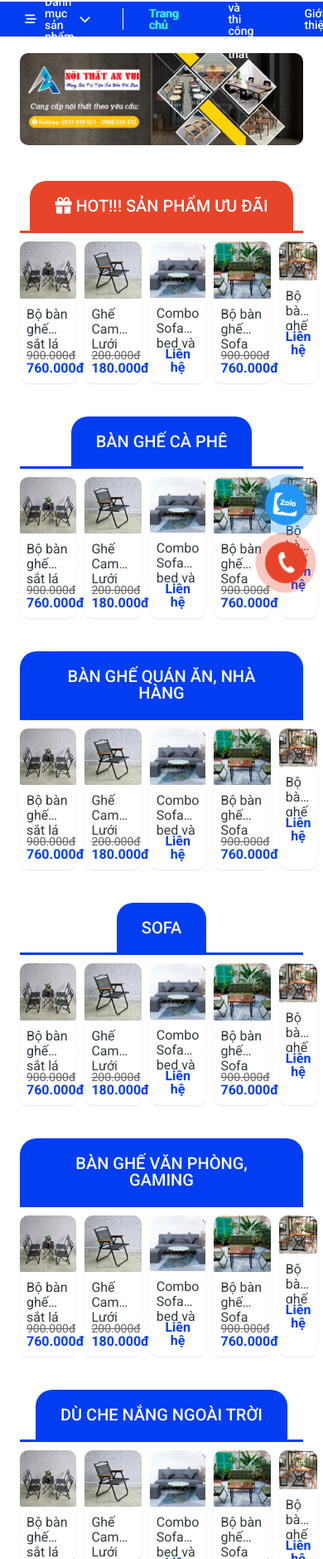
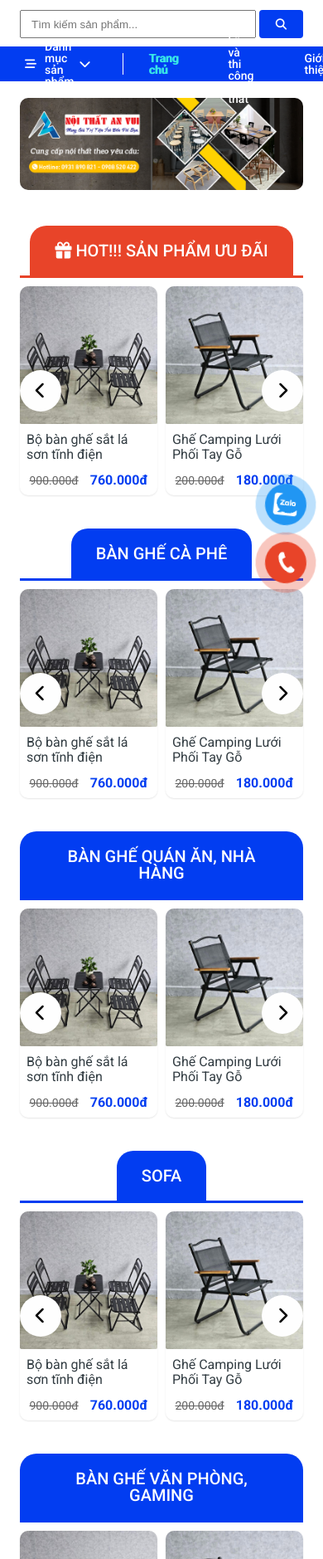
Before and after one commit to annguyen2k3/NoiThatAnVui, a plain HTML site: page index.html in a window 390 px wide. Shown: the part 121-2000 px from the top of the page at 83% size. Drawn offline with Linux system fonts and the light colour scheme.

Commit message:
reponsive mobile

```diff
--- a/assets/css/main.css
+++ b/assets/css/main.css
@@ -267,10 +267,6 @@ a {
     width: 20%;
     box-shadow: 0 1px 2px 0 rgba(0, 0, 0, 0.1);
     border-radius: 10px;
-}
-
-.product-item-wrap:nth-child(n + 6) {
-    display: none;
 }
 
 .product-item-wrap:not(:first-child) {
--- a/assets/css/reponsive.css
+++ b/assets/css/reponsive.css
@@ -1,9 +1,15 @@
 /* PC */
 @media screen and (min-width: 1024px) {
+    .product-item-wrap:nth-child(n + 6) {
+        display: none;
+    }
 }
 
 /* Tablet & Mobile */
 @media screen and (max-width: 1023px) {
+    .gro-product .directional {
+        display: block;
+    }
 }
 
 /* Table */
@@ -15,8 +21,45 @@
     .nav-item {
         padding: 0px 10px;
     }
+
+    .product-item-wrap {
+        width: 25%;
+    }
+
+    .product-item-wrap:nth-child(n + 5) {
+        display: none;
+    }
 }
 
 /* Mobile */
 @media screen and (max-width: 739px) {
+    .header-top {
+        flex-wrap: wrap;
+    }
+
+    .header-search {
+        order: 3;
+        flex: 1 100%;
+        margin: 20px 0 0 0;
+    }
+
+    .navbar-sticky {
+        top: -1px;
+    }
+
+    .product-item-wrap {
+        width: 50%;
+    }
+
+    .product-item-wrap:nth-child(n + 3) {
+        display: none;
+    }
+
+    .footer-wrap {
+        display: block;
+    }
+
+    .footer-col {
+        width: 100%;
+    }
 }
--- a/index.html
+++ b/index.html
@@ -140,7 +140,7 @@
                     </h3>
                     <div class="container">
                         <!-- Product 1 -->
-                        <div class="product-item-wrap show">
+                        <div class="product-item-wrap">
                             <a href="#" class="product-item">
                                 <div class="product-img-wrap">
                                     <div class="product-img"
@@ -158,7 +158,7 @@
                             </a>
                         </div>
                         <!-- Product 2 -->
-                        <div class="product-item-wrap show">
+                        <div class="product-item-wrap">
                             <a href="#" class="product-item">
                                 <div class="product-img-wrap">
                                     <div class="product-img"
@@ -176,7 +176,7 @@
                             </a>
                         </div>
                         <!-- Product 3 -->
-                        <div class="product-item-wrap show">
+                        <div class="product-item-wrap">
                             <a href="#" class="product-item">
                                 <div class="product-img-wrap">
                                     <div class="product-img"
@@ -194,7 +194,7 @@
                             </a>
                         </div>
                         <!-- Product 4 -->
-                        <div class="product-item-wrap show">
+                        <div class="product-item-wrap">
                             <a href="#" class="product-item">
                                 <div class="product-img-wrap">
                                     <div class="product-img"
@@ -212,7 +212,7 @@
                             </a>
                         </div>
                         <!-- Product 5 -->
-                        <div class="product-item-wrap show">
+                        <div class="product-item-wrap">
                             <a href="#" class="product-item">
                                 <div class="product-img-wrap">
                                     <div class="product-img"
@@ -288,7 +288,7 @@
                     </h3>
                     <div class="container">
                         <!-- Product 1 -->
-                        <div class="product-item-wrap show">
+                        <div class="product-item-wrap">
                             <a href="#" class="product-item">
                                 <div class="product-img-wrap">
                                     <div class="product-img"
@@ -306,7 +306,7 @@
                             </a>
                         </div>
                         <!-- Product 2 -->
-                        <div class="product-item-wrap show">
+                        <div class="product-item-wrap">
                             <a href="#" class="product-item">
                                 <div class="product-img-wrap">
                                     <div class="product-img"
@@ -324,7 +324,7 @@
                             </a>
                         </div>
                         <!-- Product 3 -->
-                        <div class="product-item-wrap show">
+                        <div class="product-item-wrap">
                             <a href="#" class="product-item">
                                 <div class="product-img-wrap">
                                     <div class="product-img"
@@ -342,7 +342,7 @@
                             </a>
                         </div>
                         <!-- Product 4 -->
-                        <div class="product-item-wrap show">
+                        <div class="product-item-wrap">
                             <a href="#" class="product-item">
                                 <div class="product-img-wrap">
                                     <div class="product-img"
@@ -360,7 +360,7 @@
                             </a>
                         </div>
                         <!-- Product 5 -->
-                        <div class="product-item-wrap show">
+                        <div class="product-item-wrap">
                             <a href="#" class="product-item">
                                 <div class="product-img-wrap">
                                     <div class="product-img"
@@ -436,7 +436,7 @@
                     </h3>
                     <div class="container">
                         <!-- Product 1 -->
-                        <div class="product-item-wrap show">
+                        <div class="product-item-wrap">
                             <a href="#" class="product-item">
                                 <div class="product-img-wrap">
                                     <div class="product-img"
@@ -454,7 +454,7 @@
                             </a>
                         </div>
                         <!-- Product 2 -->
-                        <div class="product-item-wrap show">
+                        <div class="product-item-wrap">
                             <a href="#" class="product-item">
                                 <div class="product-img-wrap">
                                     <div class="product-img"
@@ -472,7 +472,7 @@
                             </a>
                         </div>
                         <!-- Product 3 -->
-                        <div class="product-item-wrap show">
+                        <div class="product-item-wrap">
                             <a href="#" class="product-item">
                                 <div class="product-img-wrap">
                                     <div class="product-img"
@@ -490,7 +490,7 @@
                             </a>
                         </div>
                         <!-- Product 4 -->
-                        <div class="product-item-wrap show">
+                        <div class="product-item-wrap">
                             <a href="#" class="product-item">
                                 <div class="product-img-wrap">
                                     <div class="product-img"
@@ -508,7 +508,7 @@
                             </a>
                         </div>
                         <!-- Product 5 -->
-                        <div class="product-item-wrap show">
+                        <div class="product-item-wrap">
                             <a href="#" class="product-item">
                                 <div class="product-img-wrap">
                                     <div class="product-img"
@@ -584,7 +584,7 @@
                     </h3>
                     <div class="container">
                         <!-- Product 1 -->
-                        <div class="product-item-wrap show">
+                        <div class="product-item-wrap">
                             <a href="#" class="product-item">
                                 <div class="product-img-wrap">
                                     <div class="product-img"
@@ -602,7 +602,7 @@
                             </a>
                         </div>
                         <!-- Product 2 -->
-                        <div class="product-item-wrap show">
+                        <div class="product-item-wrap">
                             <a href="#" class="product-item">
                                 <div class="product-img-wrap">
                                     <div class="product-img"
@@ -620,7 +620,7 @@
                             </a>
                         </div>
                         <!-- Product 3 -->
-                        <div class="product-item-wrap show">
+                        <div class="product-item-wrap">
                             <a href="#" class="product-item">
                                 <div class="product-img-wrap">
                                     <div class="product-img"
@@ -638,7 +638,7 @@
                             </a>
                         </div>
                         <!-- Product 4 -->
-                        <div class="product-item-wrap show">
+                        <div class="product-item-wrap">
                             <a href="#" class="product-item">
                                 <div class="product-img-wrap">
                                     <div class="product-img"
@@ -656,7 +656,7 @@
                             </a>
                         </div>
                         <!-- Product 5 -->
-                        <div class="product-item-wrap show">
+                        <div class="product-item-wrap">
                             <a href="#" class="product-item">
                                 <div class="product-img-wrap">
                                     <div class="product-img"
@@ -732,7 +732,7 @@
                     </h3>
                     <div class="container">
                         <!-- Product 1 -->
-                        <div class="product-item-wrap show">
+                        <div class="product-item-wrap">
                             <a href="#" class="product-item">
                                 <div class="product-img-wrap">
                                     <div class="product-img"
@@ -750,7 +750,7 @@
                             </a>
                         </div>
                         <!-- Product 2 -->
-                        <div class="product-item-wrap show">
+                        <div class="product-item-wrap">
                             <a href="#" class="product-item">
                                 <div class="product-img-wrap">
                                     <div class="product-img"
@@ -768,7 +768,7 @@
                             </a>
                         </div>
                         <!-- Product 3 -->
-                        <div class="product-item-wrap show">
+                        <div class="product-item-wrap">
                             <a href="#" class="product-item">
                                 <div class="product-img-wrap">
                                     <div class="product-img"
@@ -786,7 +786,7 @@
                             </a>
                         </div>
                         <!-- Product 4 -->
-                        <div class="product-item-wrap show">
+                        <div class="product-item-wrap">
                             <a href="#" class="product-item">
                                 <div class="product-img-wrap">
                                     <div class="product-img"
@@ -804,7 +804,7 @@
                             </a>
                         </div>
                         <!-- Product 5 -->
-                        <div class="product-item-wrap show">
+                        <div class="product-item-wrap">
                             <a href="#" class="product-item">
                                 <div class="product-img-wrap">
                                     <div class="product-img"
@@ -880,7 +880,7 @@
                     </h3>
                     <div class="container">
                         <!-- Product 1 -->
-                        <div class="product-item-wrap show">
+                        <div class="product-item-wrap">
                             <a href="#" class="product-item">
                                 <div class="product-img-wrap">
                                     <div class="product-img"
@@ -898,7 +898,7 @@
                             </a>
                         </div>
                         <!-- Product 2 -->
-                        <div class="product-item-wrap show">
+                        <div class="product-item-wrap">
                             <a href="#" class="product-item">
                                 <div class="product-img-wrap">
                                     <div class="product-img"
@@ -916,7 +916,7 @@
                             </a>
                         </div>
                         <!-- Product 3 -->
-                        <div class="product-item-wrap show">
+                        <div class="product-item-wrap">
                             <a href="#" class="product-item">
                                 <div class="product-img-wrap">
                                     <div class="product-img"
@@ -934,7 +934,7 @@
                             </a>
                         </div>
                         <!-- Product 4 -->
-                        <div class="product-item-wrap show">
+                        <div class="product-item-wrap">
                             <a href="#" class="product-item">
                                 <div class="product-img-wrap">
                                     <div class="product-img"
@@ -952,7 +952,7 @@
                             </a>
                         </div>
                         <!-- Product 5 -->
-                        <div class="product-item-wrap show">
+                        <div class="product-item-wrap">
                             <a href="#" class="product-item">
                                 <div class="product-img-wrap">
                                     <div class="product-img"
@@ -1028,7 +1028,7 @@
                     </h3>
                     <div class="container">
                         <!-- Product 1 -->
-                        <div class="product-item-wrap show">
+                        <div class="product-item-wrap">
                             <a href="#" class="product-item">
                                 <div class="product-img-wrap">
                                     <div class="product-img"
@@ -1046,7 +1046,7 @@
                             </a>
                         </div>
                         <!-- Product 2 -->
-                        <div class="product-item-wrap show">
+                        <div class="product-item-wrap">
                             <a href="#" class="product-item">
                                 <div class="product-img-wrap">
                                     <div class="product-img"
@@ -1064,7 +1064,7 @@
                             </a>
                         </div>
                         <!-- Product 3 -->
-                        <div class="product-item-wrap show">
+                        <div class="product-item-wrap">
                             <a href="#" class="product-item">
                                 <div class="product-img-wrap">
                                     <div class="product-img"
@@ -1082,7 +1082,7 @@
                             </a>
                         </div>
                         <!-- Product 4 -->
-                        <div class="product-item-wrap show">
+                        <div class="product-item-wrap">
                             <a href="#" class="product-item">
                                 <div class="product-img-wrap">
                                     <div class="product-img"
@@ -1100,7 +1100,7 @@
                             </a>
                         </div>
                         <!-- Product 5 -->
-                        <div class="product-item-wrap show">
+                        <div class="product-item-wrap">
                             <a href="#" class="product-item">
                                 <div class="product-img-wrap">
                                     <div class="product-img"
```
